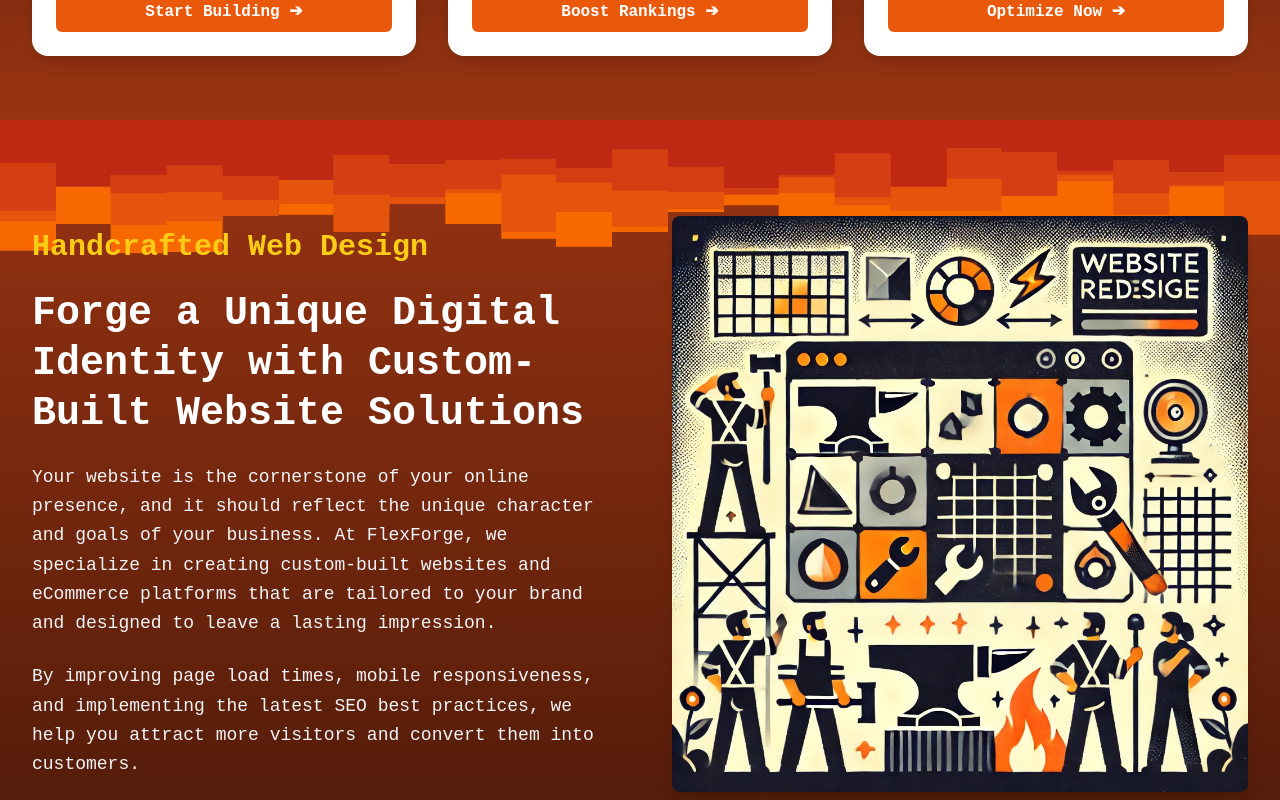
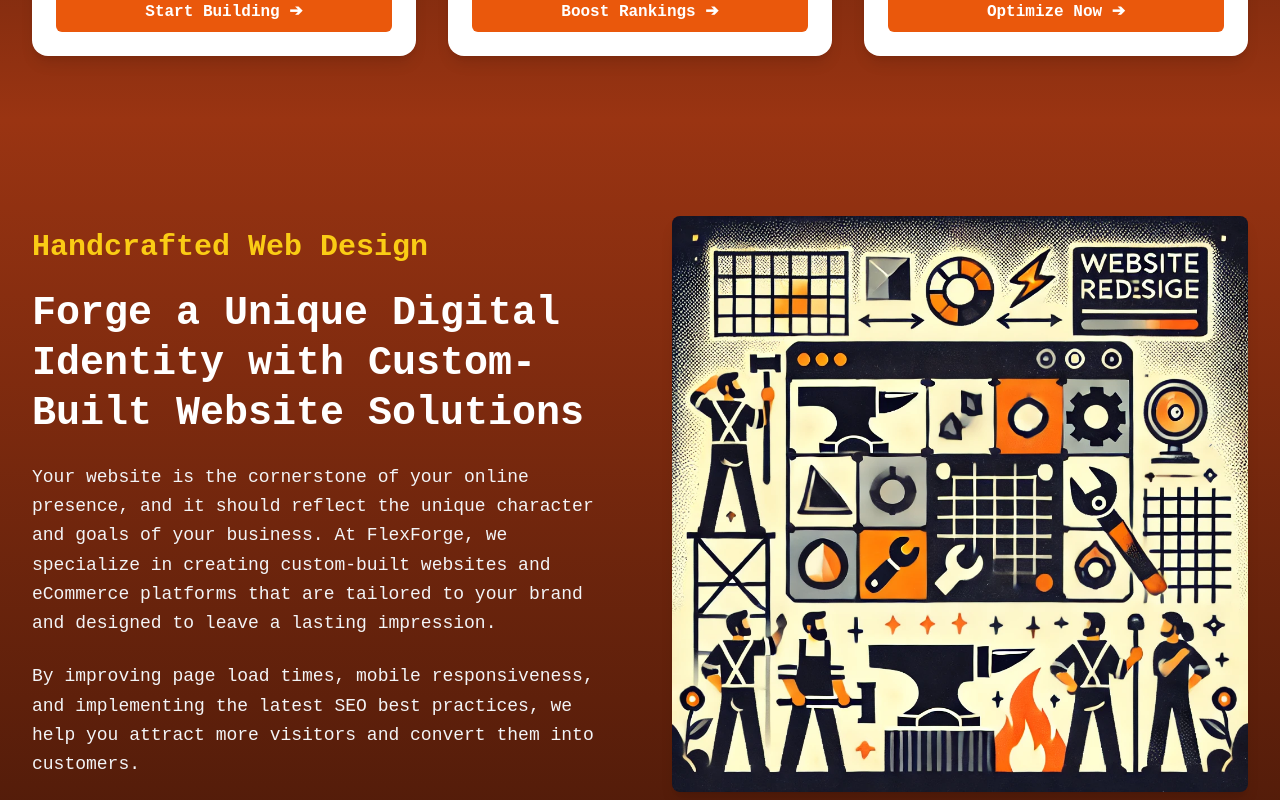
Before and after one commit to radosav-perisic/flex-forge, a React (Vite) app: page / in a window 1280 px wide. Shown: the part 1640-2440 px from the top of the page. Built offline with nearby package versions, Linux system fonts and the light colour scheme; the HTML template or start-up script is replaced by a standard one.

Commit message:
Delete svg In ServicesInfo

```diff
--- a/src/components/ServicesInfo.tsx
+++ b/src/components/ServicesInfo.tsx
@@ -5,33 +5,6 @@ import SEO from "../assets/ServicesInfo-Redesign.png";
 const ServicesInfo = () => {
   return (
     <section className="w-full relative bg-gradient-to-b overflow-hidden from-orange-800 to-black py-16 md:py-24">
-      <div className="absolute top-0 left-0 w-full h-auto">
-        <svg
-          id="visual"
-          viewBox="0 0 960 540"
-          xmlns="http://www.w3.org/2000/svg"
-          version="1.1"
-          className="h-[550px] md:h-[750px] lg:h-auto"
-          style={{ transform: "scaleY(-1)" }}
-        >
-          <path
-            d="M0 442L42 442L42 462L83 462L83 440L125 440L125 441L167 441L167 479L209 479L209 469L250 469L250 471L292 471L292 480L334 480L334 462L376 462L376 451L417 451L417 445L459 445L459 456L501 456L501 471L543 471L543 476L584 476L584 448L626 448L626 444L668 444L668 439L710 439L710 461L751 461L751 459L793 459L793 449L835 449L835 438L877 438L877 452L918 452L918 466L960 466L960 475L960 541L960 541L918 541L918 541L877 541L877 541L835 541L835 541L793 541L793 541L751 541L751 541L710 541L710 541L668 541L668 541L626 541L626 541L584 541L584 541L543 541L543 541L501 541L501 541L459 541L459 541L417 541L417 541L376 541L376 541L334 541L334 541L292 541L292 541L250 541L250 541L209 541L209 541L167 541L167 541L125 541L125 541L83 541L83 541L42 541L42 541L0 541Z"
-            fill="#f76900"
-          ></path>
-          <path
-            d="M0 464L42 464L42 491L83 491L83 461L125 461L125 464L167 464L167 468L209 468L209 477L250 477L250 456L292 456L292 477L334 477L334 485L376 485L376 456L417 456L417 471L459 471L459 460L501 460L501 473L543 473L543 489L584 489L584 485L626 485L626 476L668 476L668 472L710 472L710 472L751 472L751 490L793 490L793 494L835 494L835 469L877 469L877 490L918 490L918 454L960 454L960 495L960 541L960 541L918 541L918 541L877 541L877 541L835 541L835 541L793 541L793 541L751 541L751 541L710 541L710 541L668 541L668 541L626 541L626 541L584 541L584 541L543 541L543 541L501 541L501 541L459 541L459 541L417 541L417 541L376 541L376 541L334 541L334 541L292 541L292 541L250 541L250 541L209 541L209 541L167 541L167 541L125 541L125 541L83 541L83 541L42 541L42 541L0 541Z"
-            fill="#e5540c"
-          ></path>
-          <path
-            d="M0 472L42 472L42 508L83 508L83 485L125 485L125 486L167 486L167 480L209 480L209 496L250 496L250 484L292 484L292 482L334 482L334 488L376 488L376 499L417 499L417 493L459 493L459 487L501 487L501 486L543 486L543 484L584 484L584 497L626 497L626 482L668 482L668 496L710 496L710 496L751 496L751 483L793 483L793 499L835 499L835 485L877 485L877 491L918 491L918 494L960 494L960 474L960 541L960 541L918 541L918 541L877 541L877 541L835 541L835 541L793 541L793 541L751 541L751 541L710 541L710 541L668 541L668 541L626 541L626 541L584 541L584 541L543 541L543 541L501 541L501 541L459 541L459 541L417 541L417 541L376 541L376 541L334 541L334 541L292 541L292 541L250 541L250 541L209 541L209 541L167 541L167 541L125 541L125 541L83 541L83 541L42 541L42 541L0 541Z"
-            fill="#d33f12"
-          ></path>
-          <path
-            d="M0 508L42 508L42 490L83 490L83 499L125 499L125 506L167 506L167 498L209 498L209 495L250 495L250 514L292 514L292 507L334 507L334 510L376 510L376 511L417 511L417 504L459 504L459 518L501 518L501 505L543 505L543 489L584 489L584 499L626 499L626 515L668 515L668 490L710 490L710 519L751 519L751 516L793 516L793 502L835 502L835 510L877 510L877 501L918 501L918 514L960 514L960 499L960 541L960 541L918 541L918 541L877 541L877 541L835 541L835 541L793 541L793 541L751 541L751 541L710 541L710 541L668 541L668 541L626 541L626 541L584 541L584 541L543 541L543 541L501 541L501 541L459 541L459 541L417 541L417 541L376 541L376 541L334 541L334 541L292 541L292 541L250 541L250 541L209 541L209 541L167 541L167 541L125 541L125 541L83 541L83 541L42 541L42 541L0 541Z"
-            fill="#bf2914"
-          ></path>
-        </svg>
-      </div>
       <div className="max-w-7xl mx-auto px-4  sm:px-6 lg:px-8 space-y-24 md:space-y-32">
         {/* SEO Optimization Section */}
         <div className="flex flex-col lg:flex-row items-center gap-8 relative z-10 lg:gap-16">
```
